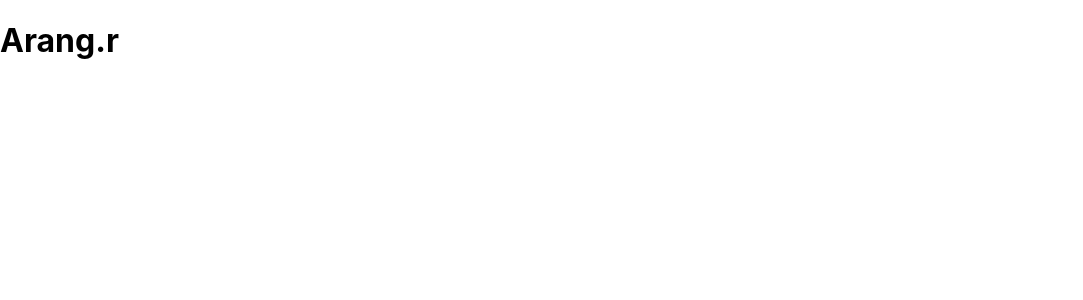
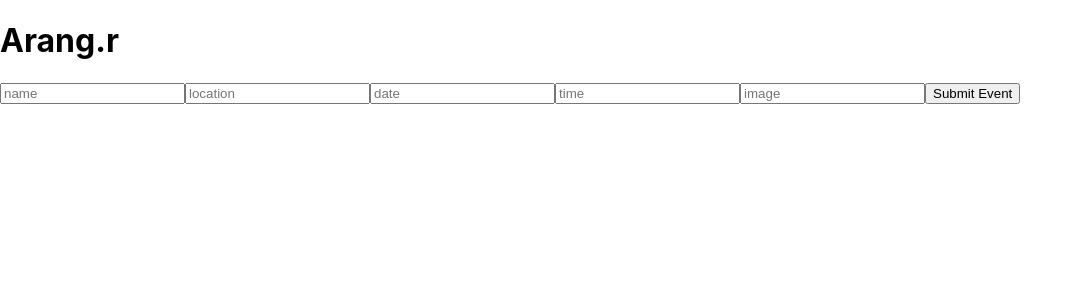
Before and after one commit to cncaridine/arangr-front-end, a React (Create React App) app: page / in a window 1280 px wide. Shown: the top 300 px of the page, without its empty margins (0-1083 px from the left). Built offline with nearby package versions, Linux system fonts and the light colour scheme.

Commit message:
created form component

```diff
--- a/src/App.js
+++ b/src/App.js
@@ -1,5 +1,5 @@
 import React, { Component } from 'react';
-
+import Form from './components/Form.js'
 import Header from './components/Header.js'
 
 class App extends Component {
@@ -45,7 +45,7 @@ class App extends Component {
     return (
       <div>
         <Header/>
-
+        <Form/>
       </div>
     );
   }
--- a/src/components/Form.js
+++ b/src/components/Form.js
@@ -0,0 +1,46 @@
+import React, {Component} from 'react'
+
+class Form extends Component {
+  constructor(props){
+    super(props)
+    this.state = {
+      event: '',
+      rsvp: false
+    }
+  }
+
+  handleChange = (event) => {
+    this.setState({
+      event: event.target.value
+    })
+  }
+
+  handleSubmit = (event) => {
+    event.preventDefault()
+    console.log(this.state)
+    this.props.handleCreateEvent(this.state)
+    this.clearForm()
+  }
+
+  clearForm = () => {
+    this.setState({
+      event: ''
+    })
+  }
+  render(){
+    return(
+      <div className="form">
+        <form onSubmit={this.handleSubmit}>
+          <input type="text" placeholder="name" value={this.state.event.name} onChange={this.handleChange}/>
+          <input type="text" placeholder="location" value={this.state.event.location} onChange={this.handleChange}/>
+          <input type="text" placeholder="date" value={this.state.event.date} onChange={this.handleChange}/>
+          <input type="text" placeholder="time" value={this.state.event.time} onChange={this.handleChange}/>
+          <input type="text" placeholder="image" value={this.state.event.image} onChange={this.handleChange}/>
+          <button type="submit">Submit Event</button>
+        </form>
+      </div>
+    )
+  }
+}
+
+export default Form;
```
Also changed, not shown: src/components/EventInfo.js (+1 -26 lines), src/components/Events.js (+10 -0 lines).
